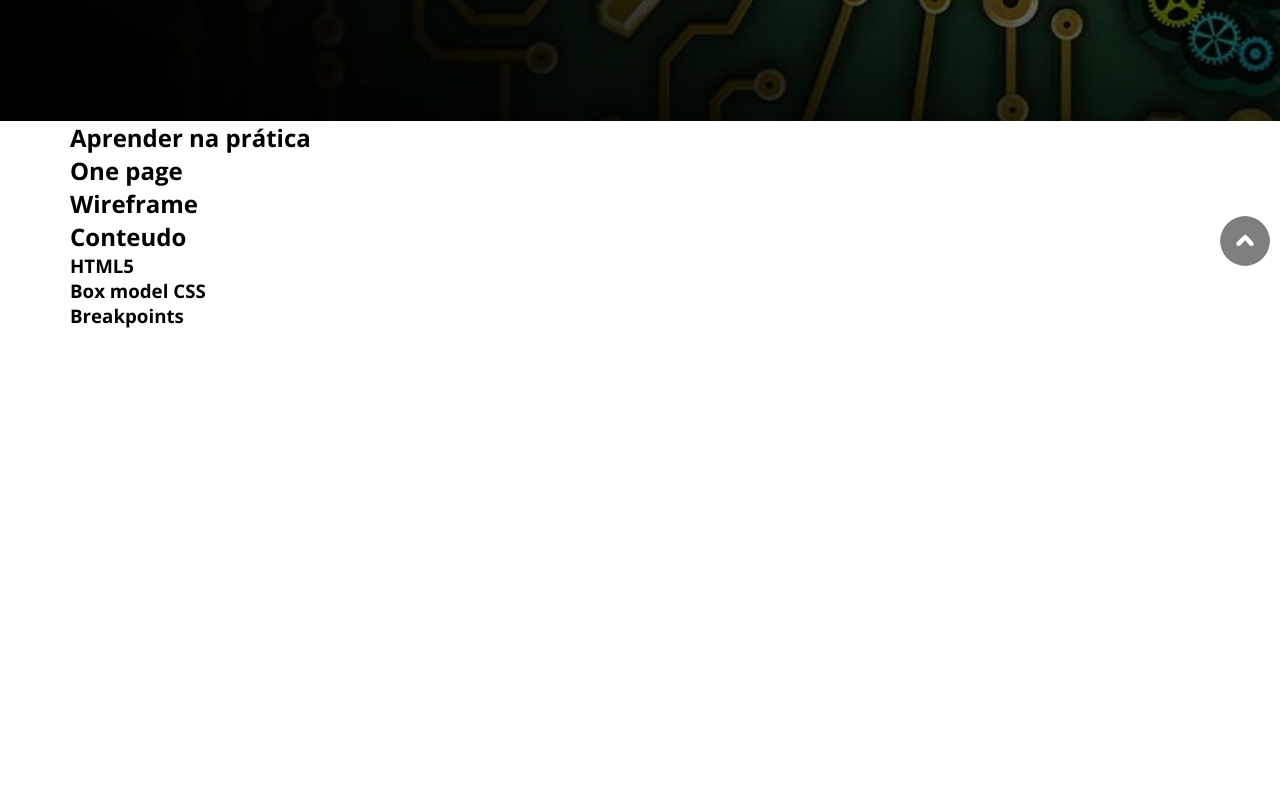
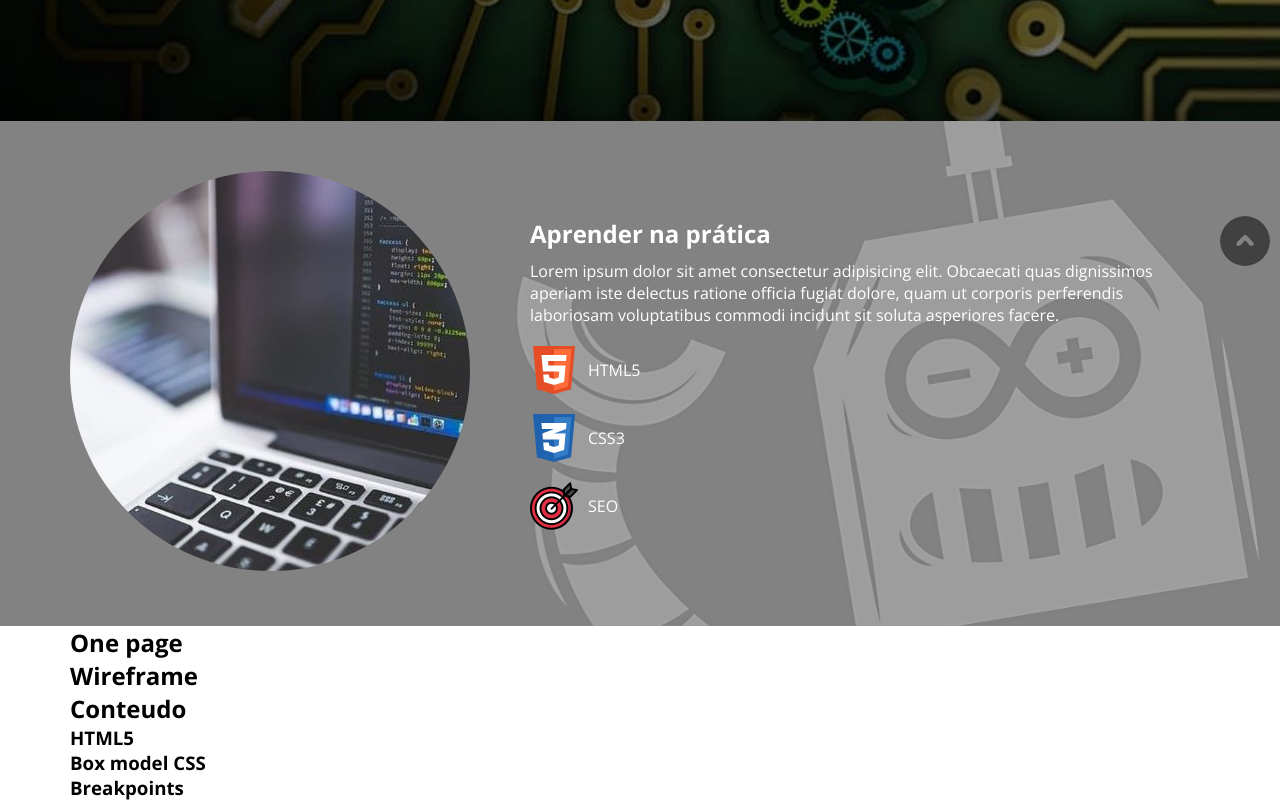
Before and after one commit to l2bsolucoes/html5css3, a plain HTML site: page index.html in a window 1280 px wide. Shown: the part 519-1319 px from the top of the page. Before the commit the page ends 847 px from the top, so only its background shows below. Drawn offline with nearby package versions, Linux system fonts and the light colour scheme.

Commit message:
inserindo paralax na imagem sobre

```diff
--- a/css/style.css
+++ b/css/style.css
@@ -25,6 +25,11 @@ body{
 .flex{
     display: flex;
     justify-content: space-between;
+}
+
+.flex2{
+    display: flex;
+    align-items: center;
 }
 
 .botao{
@@ -97,8 +102,8 @@ nav ul li a{
 main{
     height: 75vh;
     background: url(/img/banner.jpg);
-    /*background-color: black;*/
     background-size: cover;
+    background-position: center;
     color: #fff;
     display: flex;
     flex-direction: column;
@@ -113,6 +118,34 @@ main h1{
 main h2{
     font-size: 1em;
     margin: 20px 0px 50px 0px;
+}
+
+/* Sobre */
+#sobre{
+    padding: 50px 0px;
+    background: url(/img/background.png);
+    background-size: cover;
+    background-position: center;
+}
+
+#destaquesobre{
+    display: none;
+}
+
+#textosobre{
+    color: #fff;
+    padding: 0px 10px;
+}
+
+#textosobre h2{
+    margin-bottom: 10px;
+}
+.topicossobre{
+    margin-top: 20px;
+}
+
+.topicossobre img{
+    margin-right: 10px;
 }
 
 /* Smartphone landscape */
@@ -163,10 +196,12 @@ main h2{
 
 /* PC e Notebook */
 @media(min-width: 1200px){
+
     /* Layout */
     .container{
         max-width: 1140px;
     }
+
     /* Cabeçalho */
     header{
         height: 80px;
@@ -199,4 +234,18 @@ main h2{
     nav ul li a:hover{
         color: #c00000;
     }
+
+    /* Sobre */
+    #sobre{
+        background-attachment: fixed;
+    }
+
+    #destaquesobre{
+        display: inline;
+    }
+
+    #destaquesobre img{
+        border-radius: 50%;
+        margin-right: 50px;
+    }
 }
--- a/index.html
+++ b/index.html
@@ -13,7 +13,7 @@
     <header id="inicio">
         <div class="container flex">
             <div class="logo">
-                <img src="#" alt="hal 9000">
+                <img src="/img/logo-l2bsolucoes.png" alt="hal 9000">
             </div>
             <nav>
                 <input type="checkbox" id="check">
@@ -39,8 +39,26 @@
 
     <!-- Sobre -->
     <section id="sobre">
-        <div class="container">
-            <h2>Aprender na prática</h2>
+        <div class="container flex2">
+            <div id="destaquesobre">
+                <img src="/img/html5css3.jpg" alt="html5css3">
+            </div>
+            <div id="textosobre">
+                <h2>Aprender na prática</h2>
+                <p>Lorem ipsum dolor sit amet consectetur adipisicing elit. Obcaecati quas dignissimos aperiam iste delectus ratione officia fugiat dolore, quam ut corporis perferendis laboriosam voluptatibus commodi incidunt sit soluta asperiores facere.</p>
+                <div class="topicossobre flex2">
+                    <img src="/img/html5.png" alt="html5">
+                    <p>HTML5</p>
+                </div>
+                <div class="topicossobre flex2">
+                    <img src="/img/css3.png" alt="css3">
+                    <p>CSS3</p>
+                </div>
+                <div class="topicossobre flex2">
+                    <img src="/img/seo.png" alt="seo">
+                    <p>SEO</p>
+                </div>
+            </div>
         </div>
     </section>
 
```
